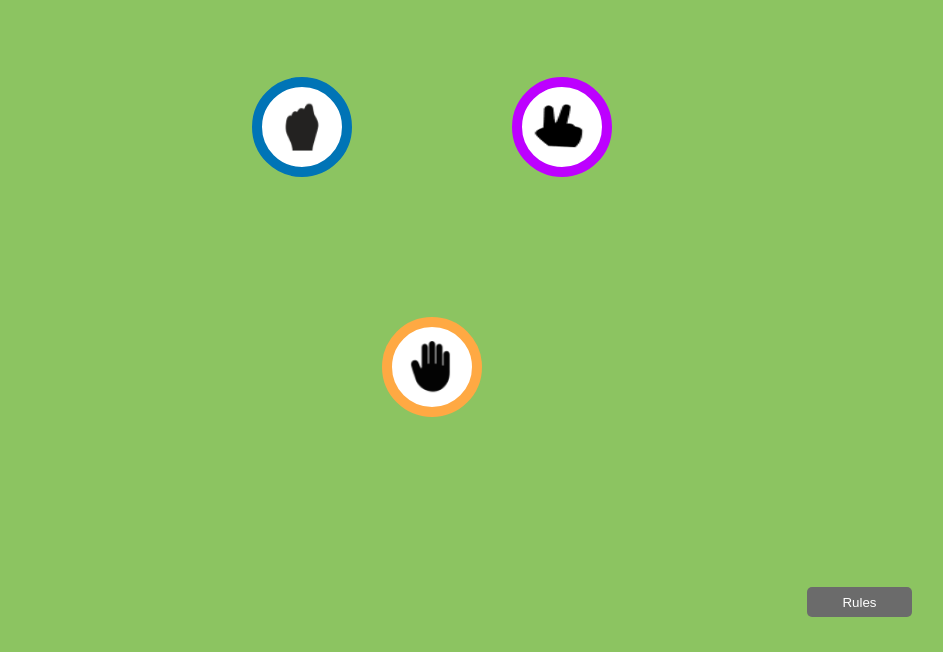
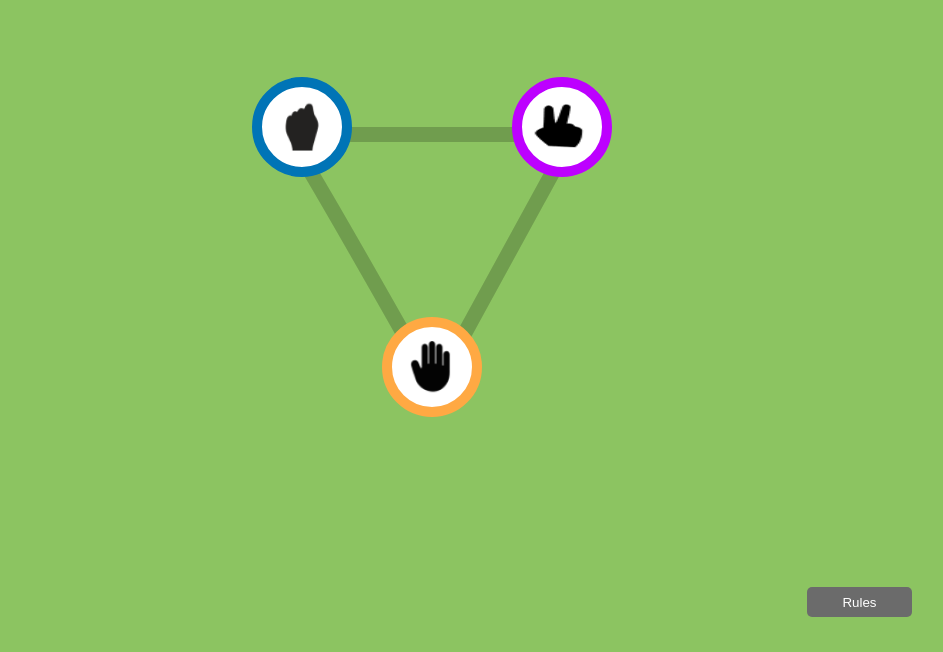
Before and after one commit to DurgaMahithJadapolu/JS-test, a plain HTML site: page index.html in a window 1280 px wide. Shown: the part 148-800 px from the top of the page, without its empty margins (218-1161 px from the left). Drawn offline with Linux system fonts and the light colour scheme.

Commit message:
Update StylesSheeets.css
ewf

```diff
--- a/StylesSheeets.css
+++ b/StylesSheeets.css
@@ -80,7 +80,7 @@ body {
 
 }
 #buttons{
-  background-image: url(/images/bg-triangle.svg);
+  background-image: url(./bg-triangle.svg);
   background-repeat: no-repeat;
   position: relative;
   top: 275px;
```
